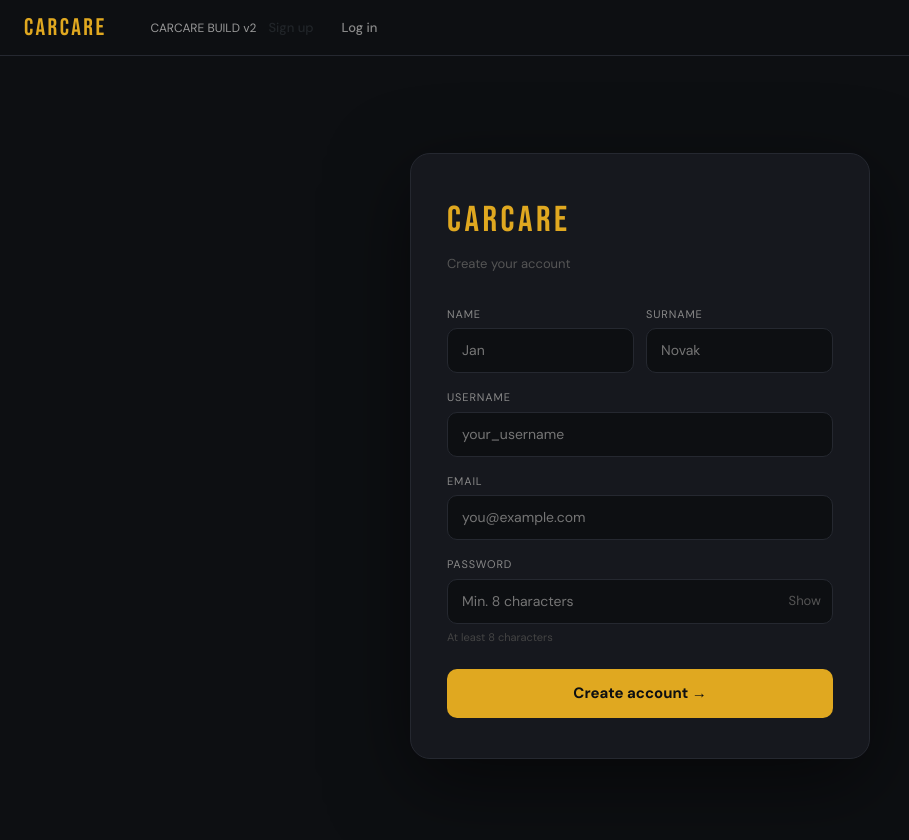
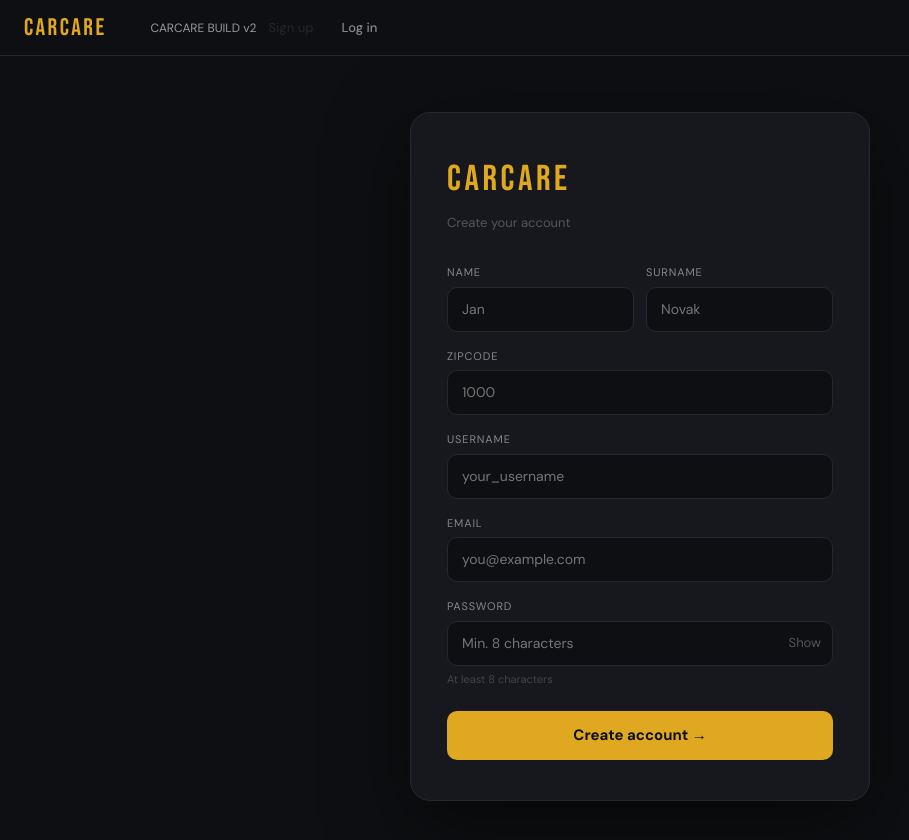
Before and after one commit to janaStani/sys3project, a React (Vite) app in the folder sys3-project-main/front-end/: page / in a window 1280 px wide. Both pictures are taken after a click on the link "Sign up". Shown: the top 840 px of the page, without its empty margins (0-909 px from the left). Built offline with nearby package versions, Linux system fonts and the light colour scheme; no server answers.

Commit message:
add zipcode

```diff
--- a/sys3-project-main/front-end/src/CustomComponents/SignupView.jsx
+++ b/sys3-project-main/front-end/src/CustomComponents/SignupView.jsx
@@ -6,7 +6,7 @@ class SignupView extends React.Component {
     constructor(props) {
         super(props);
         this.state = {
-            fields:       { username: "", email: "", password: "", name: "", surname: "" },
+            fields:       { username: "", email: "", password: "", name: "", surname: "", zipcode: "" },
             status:       { success: null, msg: "" },
             loading:      false,
             showPassword: false,
@@ -22,9 +22,9 @@ class SignupView extends React.Component {
     };
 
     submit = async () => {
-        const { username, email, password, name, surname } = this.state.fields;
+        const { username, email, password, name, surname, zipcode } = this.state.fields;
 
-        if (!username || !email || !password || !name || !surname) {
+        if (!username || !email || !password || !name || !surname || !zipcode) {
             this.setState({ status: { success: false, msg: "Please fill in all fields." } });
             return;
         }
@@ -38,7 +38,7 @@ class SignupView extends React.Component {
         try {
             const res = await axios.post(
                 `${API_URL}/users/register`,
-                { username, email, password, name, surname },
+                { username, email, password, name, surname, zipcode },
                 { withCredentials: true }
             );
 
@@ -76,6 +76,10 @@ class SignupView extends React.Component {
                             <label style={S.label}>Surname</label>
                             <input name="surname" value={fields.surname} onChange={this.handleField} onKeyDown={this.handleKeyDown} type="text" placeholder="Novak" style={S.input} />
                         </div>
+                    </div>
+                    <div style={S.fieldWrap}>
+                        <label style={S.label}>Zipcode</label>
+                        <input name="zipcode" value={fields.zipcode} onChange={this.handleField} onKeyDown={this.handleKeyDown} type="text" placeholder="1000" style={S.input} />
                     </div>
 
                     <div style={S.fieldWrap}>
```
Also changed, not shown: 3 other files (tests, documents, lock files or other folders).
